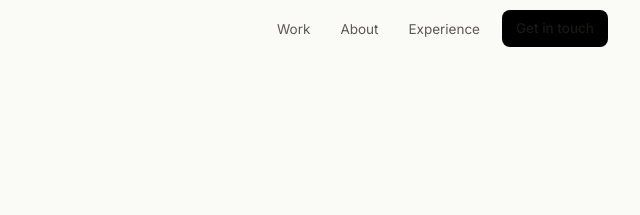
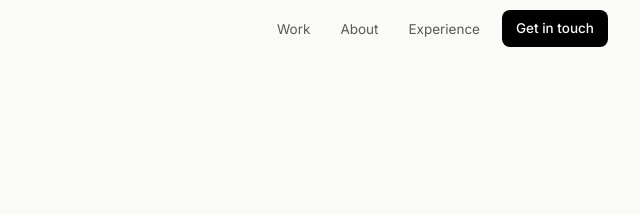
Before and after one commit to opemati90/portfolio, a plain HTML site: page index.html in a window 1280 px wide. In both pictures the pointer is over the link 1195 px from the left and 29 px from the top of the page. Shown: the top 215 px of the page, 640-1280 px from the left. Drawn offline with Linux system fonts and the light colour scheme.

Commit message:
Fix invisible text on nav "Get in touch" button hover
The general .nr a:hover rule sets color: var(--ink) on every nav link.
.nr .cta:hover only overrode background, so on hover the CTA's text
turned dark on a near-black background — unreadable.

Lock the CTA text color to var(--bg) across all states so it stays
light against the dark pill, and the hover/focus/active rules can
keep handling background and transform.

Co-Authored-By: Claude Opus 4.7 (1M context) <noreply@anthropic.com>

```diff
--- a/index.html
+++ b/index.html
@@ -160,6 +160,7 @@ nav.scrolled{background:rgba(250,250,247,0.92);border-bottom-color:var(--line)}
 .nr a{font-size:13.5px;color:var(--ink-2);padding:8px 14px;border-radius:8px;transition:color var(--d-fast) var(--ease),background var(--d-fast) var(--ease)}
 .nr a:hover{color:var(--ink);background:var(--paper)}
 .nr .cta{color:var(--bg);background:var(--ink);font-weight:500;margin-left:6px;transition:background var(--d-fast),transform var(--d-fast) var(--spring)}
+.nr .cta,.nr .cta:hover,.nr .cta:focus,.nr .cta:active{color:var(--bg)}
 .nr .cta:hover{background:#000;transform:translateY(-1px)}
 .nr .cta:active{transform:translateY(0) scale(0.98)}
 
```
